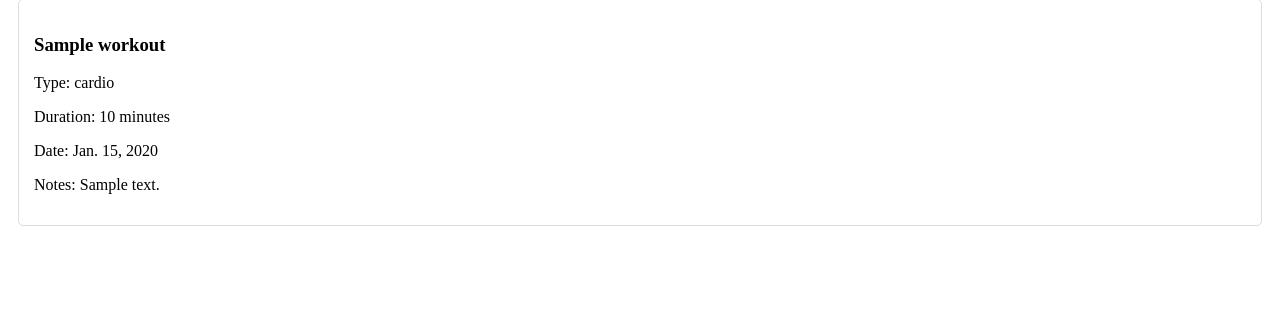
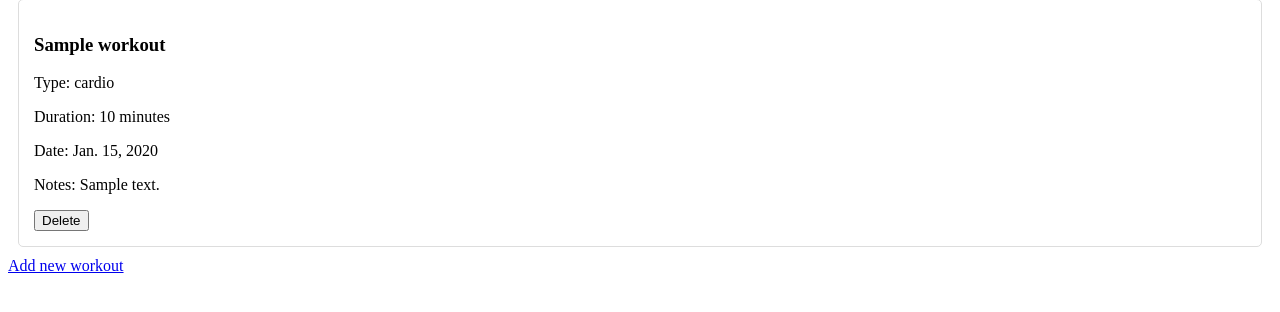
Before and after one commit to AlexTurbkG/project-vse-9klas, a Django app: page / in a window 1280 px wide. Shown: the part 128-440 px from the top of the page. Run offline with Django 5.2, Linux system fonts and the light colour scheme; tables that the repository leaves empty hold one stand-in row (values such as "Sample post"); parts of the project's set-up code (start-up, migrations or seed data) failed here and were passed over.

Commit message:
made everything work, added deletion
made it so you can delete a workout via POST and a popup that asks if you are sure

```diff
--- a/tracker/fitness_tracker/forms.py
+++ b/tracker/fitness_tracker/forms.py
@@ -3,5 +3,5 @@ from .models import Workout
 
 class WorkoutForm(forms.ModelForm):
     class Meta:
-        workout = Workout
-        fields = ['cardio','weight strenght', 'calisthenics', 'stetching']
+        model = Workout
+        fields = ['title', 'type', 'duration_minutes', 'notes']
--- a/tracker/fitness_tracker/models.py
+++ b/tracker/fitness_tracker/models.py
@@ -4,7 +4,7 @@ from django.db import models
 class Workout(models.Model):
     WORKOUT_TYPES = [
         ('cardio', 'Cardio'),
-        ('weight strength', 'Weight Strength'),
+        ('strenght', 'Strenght'),
         ('calisthenics', 'Calisthenics'),
         ('stretching', 'Stretching'),
     ]
--- a/tracker/fitness_tracker/urls.py
+++ b/tracker/fitness_tracker/urls.py
@@ -1,7 +1,9 @@
 from django.urls import path
-from .views import home, workouts
+from .views import home, add_workout
+from . import views
 
 urlpatterns = [
     path('', home, name='home'),
-    path('workouts/', workouts, name='workouts')
+    path('add_workout/', add_workout, name='add_workout'),
+    path('delete/<int:workout_id>/', views.del_workout, name='del_workout'),
 ]
--- a/tracker/fitness_tracker/views.py
+++ b/tracker/fitness_tracker/views.py
@@ -5,8 +5,14 @@ from .models import Workout
 from .serializers import WorkoutSerializer
 from .forms import WorkoutForm
 
-from django.shortcuts import redirect, render
+from django.shortcuts import redirect, render, get_object_or_404
 
+class WorkoutViewSet(viewsets.ModelViewSet):
+    queryset = Workout.objects.all()
+    serializer_class = WorkoutSerializer
+
+    def get_queryset(self):
+        return Workout.objects.all()
 
 def home(request):
     workouts = Workout.objects.all()
@@ -18,6 +24,13 @@ def add_workout(request):
         if form.is_valid():
             form.save()
             return redirect('home')
-        else:
-            form = WorkoutForm
-        return render(request, 'add_workout.html', {'form': form})
+    else:
+        form = WorkoutForm()
+    return render(request, 'add_workout.html', {'form': form})
+
+def del_workout(request, workout_id):
+    workout = get_object_or_404(Workout, id=workout_id)
+    if request.method == 'POST':
+        workout.delete()
+        return redirect('home')
+    return render(request, 'confirm_delete.html', {'workout': workout})
--- a/tracker/templates/home.html
+++ b/tracker/templates/home.html
@@ -33,10 +33,17 @@
                 {% if workout.notes %}
                     <p>Notes: {{ workout.notes }}</p>
                 {% endif %}
+                <form action="{% url 'del_workout' workout.id %}" method="post" style="display: inline;">
+                    {% csrf_token %}
+                    <button type="submit" onclick="return confirm('Are you sure you want to delete this workout?')">Delete</button>
+                </form>
             </div>
         {% endfor %}
     {% else %}
         <p>No workouts available.</p>
     {% endif %}
+
+    <a href="{% url 'add_workout' %}" class="add-workout-btn">Add new workout</a>
+
 </body>
 </html>
```
Also changed, not shown: tracker/templates/add_workout.html (+22 -0 lines), tracker/db.sqlite3, tracker/fitness_tracker/migrations/0003_alter_workout_type.py (added), tracker/fitness_tracker/migrations/0004_alter_workout_type.py (added).
